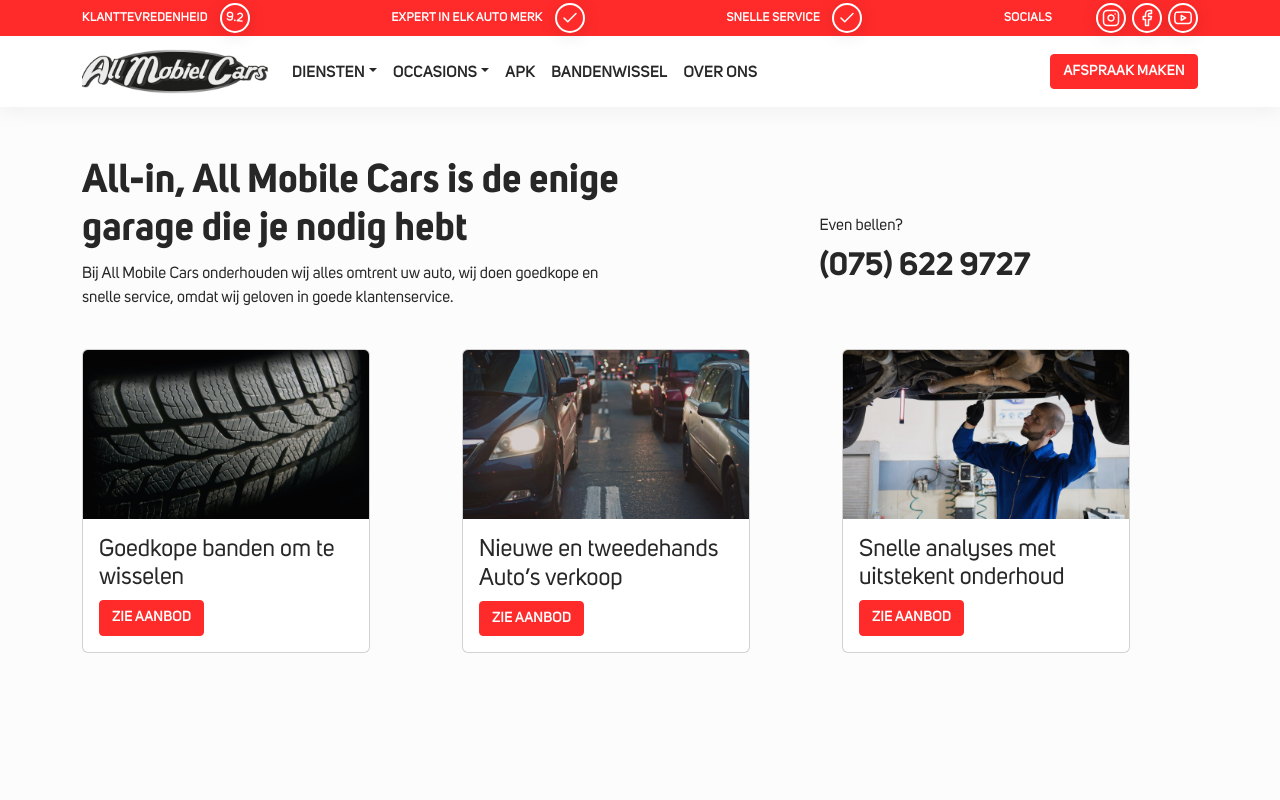
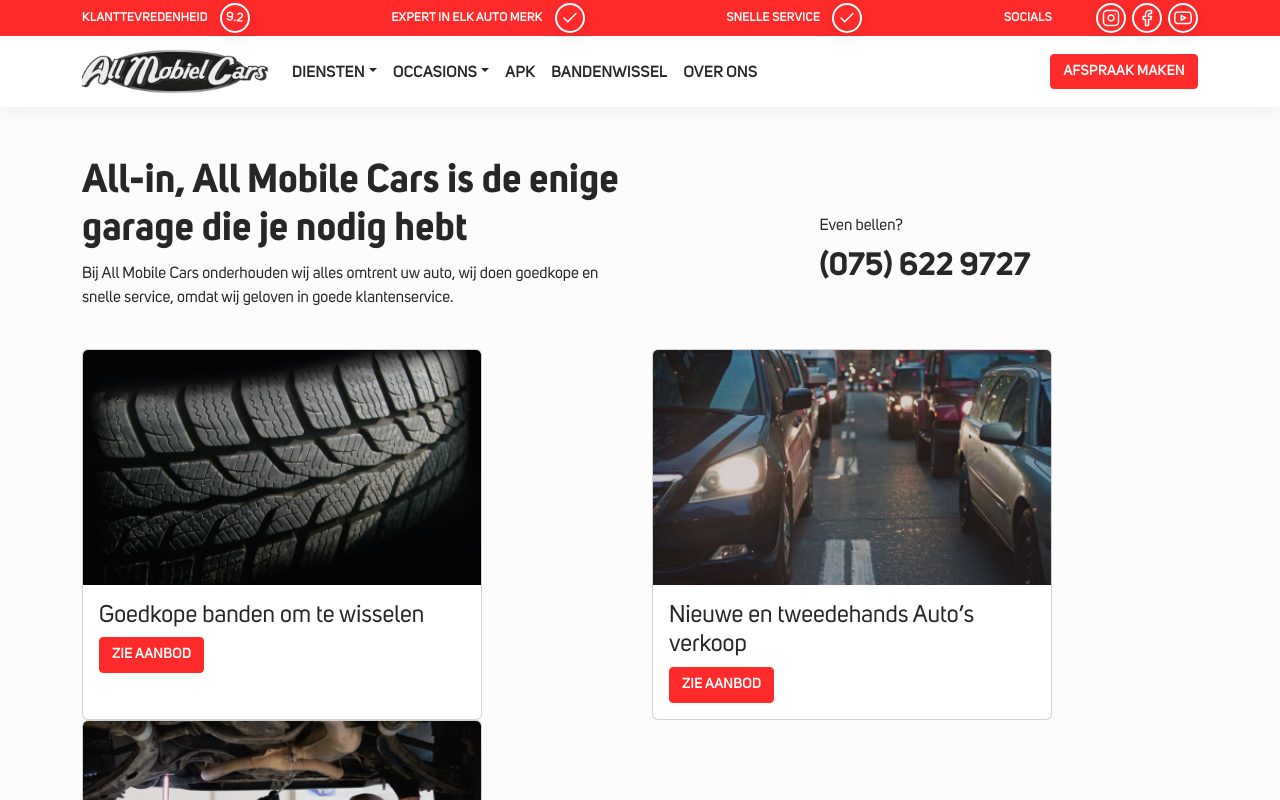
Before and after one commit to TristanVarewijck/next-site, a Next.js app in the folder all-mobiel-cars/: page / in a window 1280 px wide. Shown: the top 800 px of the page. Built offline with nearby package versions, Linux system fonts and the light colour scheme.

Commit message:
fix: last commit for today

```diff
--- a/all-mobiel-cars/components/PromotionCard/index.tsx
+++ b/all-mobiel-cars/components/PromotionCard/index.tsx
@@ -12,7 +12,7 @@ const PromotionCard = ({
   linkHref,
 }: promotionCardProps) => {
   return (
-    <div className="card" style={{ width: "18rem" }} key={uuid}>
+    <div className="card" style={{ width: "25rem" }} key={uuid}>
       <img src={img} className="card-img-top" alt={imgAlt} />
       <div className="card-body">
         <h4 className="card-title">{title}</h4>
--- a/all-mobiel-cars/pages/index.tsx
+++ b/all-mobiel-cars/pages/index.tsx
@@ -61,10 +61,16 @@ const Dashboard = () => {
           </div>
         </div>
 
-        <div className="row">
+        <div
+          className="row"
+          style={{
+            display: "flex",
+            justifyContent: "center",
+          }}
+        >
           {cardsContent.map((content) => {
             return (
-              <div className="col-md">
+              <div className="col-md" style={{ display: "flex" }}>
                 <PromotionCard
                   uuid={content.uuid}
                   img={content.img}
```
